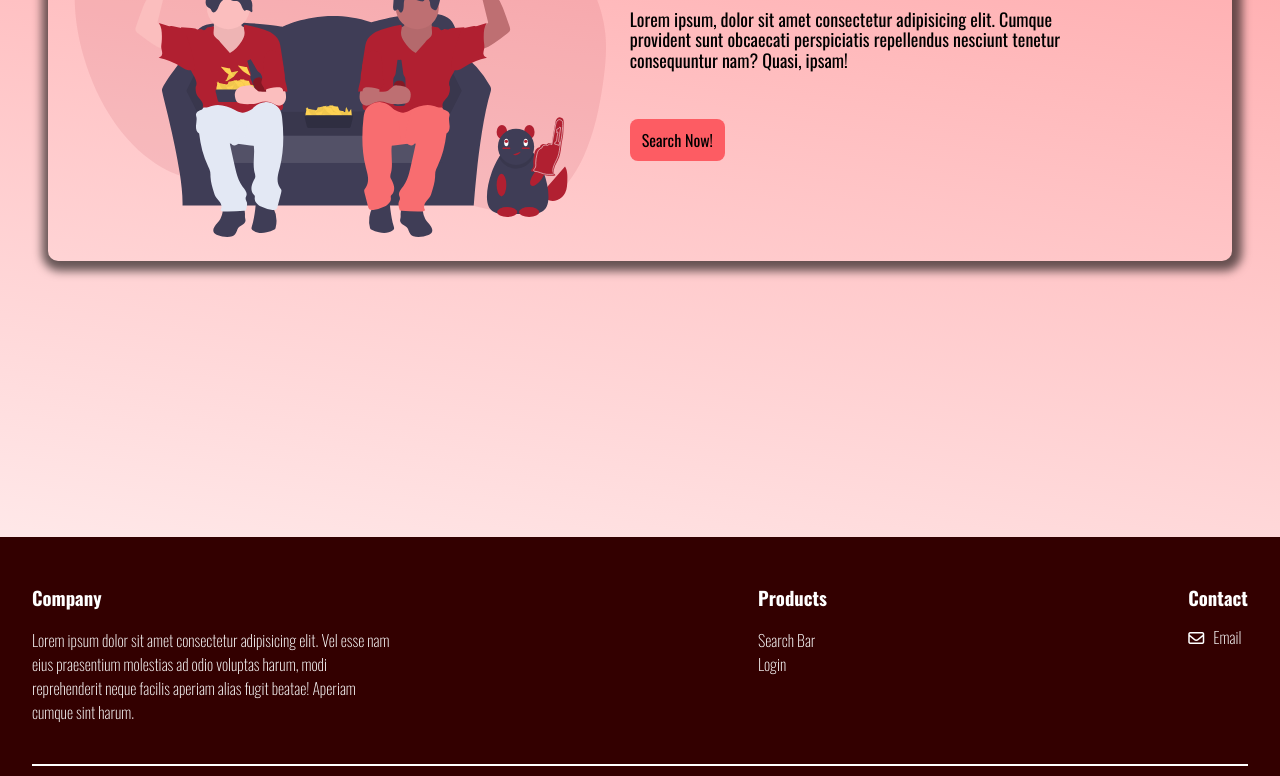
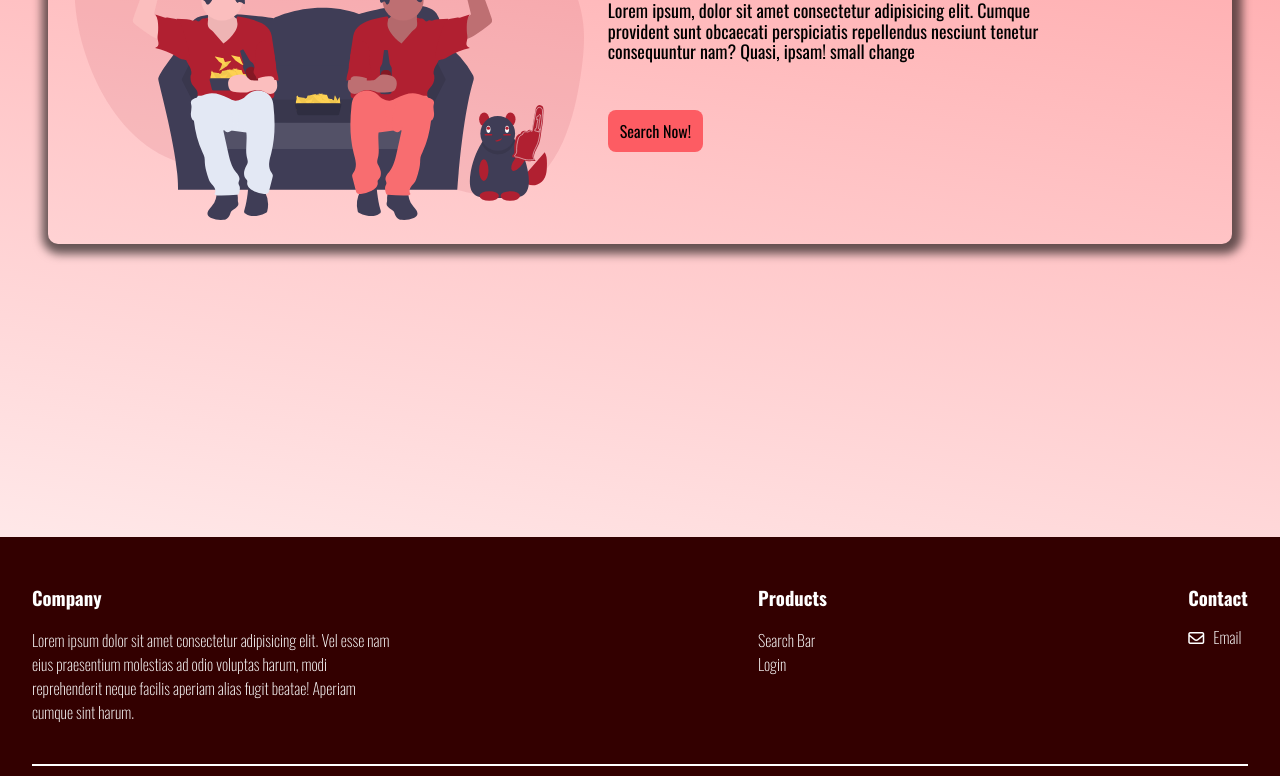
Before and after one commit to HaroonHakimi/haroonhakimi.github.io, a plain HTML site: page pages/teams.html in a window 1280 px wide. Shown: the part 336-1112 px from the top of the page. Drawn offline with nearby package versions, Linux system fonts and the light colour scheme; a web font is replaced by a local one.

Commit message:
adding change for github test

```diff
--- a/pages/teams.html
+++ b/pages/teams.html
@@ -49,7 +49,7 @@
                   <p>
                     Lorem ipsum, dolor sit amet consectetur adipisicing elit.
                     Cumque provident sunt obcaecati perspiciatis repellendus
-                    nesciunt tenetur consequuntur nam? Quasi, ipsam!
+                    nesciunt tenetur consequuntur nam? Quasi, ipsam! small change
                   </p>
                 </div>
               </div>
```
